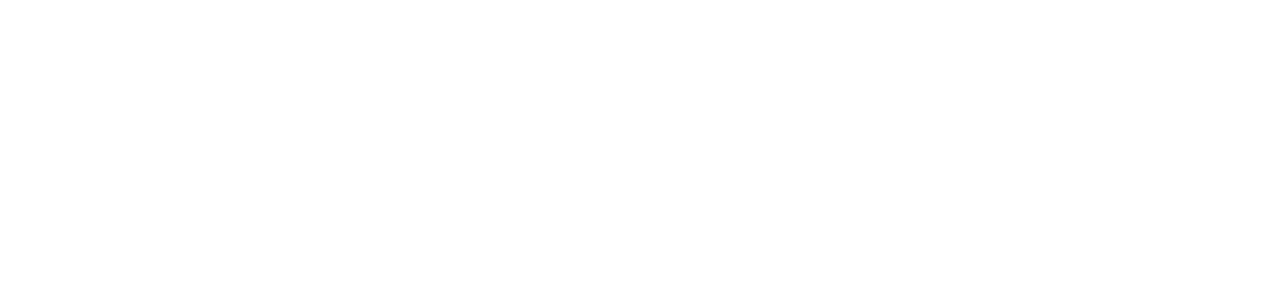
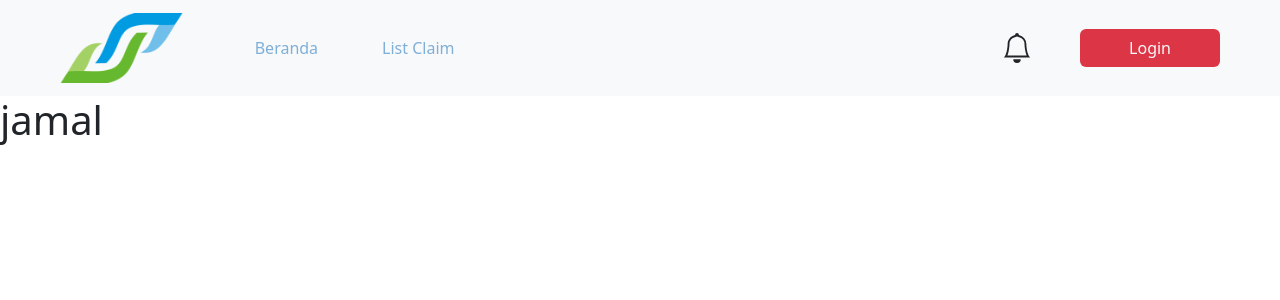
Before and after one commit to raihanrahman90/LostFoundAngkasaPura-FE, a React (Create React App) app: page /HomePage in a window 1280 px wide. Before the commit this address had no page. Shown: the top 300 px of the page. Built offline with nearby package versions, Linux system fonts and the light colour scheme.

Commit message:
update user

```diff
--- a/package.json
+++ b/package.json
@@ -12,6 +12,7 @@
     "react-bootstrap": "^2.8.0",
     "react-chartjs-2": "^5.2.0",
     "react-dom": "^18.2.0",
+    "react-icons": "^4.10.1",
     "react-router": "^6.14.2",
     "react-router-dom": "^6.14.2",
     "react-scripts": "5.0.1",
--- a/src/App.js
+++ b/src/App.js
@@ -6,6 +6,12 @@
 import AddItem from "./Page/Admin/AddItem";
 import Dashboard from "./Page/Admin/Dashboard";
 import CustomReport from "./Page/Admin/CustomReport";
+
+
+// user
+import HomePage from "./Page/User/HomePage";
+import Headers from "./Page/User/Headers";
+
 
 function App() {
 
@@ -20,6 +26,9 @@
           <Route path="/admin/AddItem" element={<AddItem />} />
           <Route path="/admin/Dashboard" element={<Dashboard />} />
           <Route path="/admin/CustomReport" element={<CustomReport />} />
+{/* user */}
+          <Route path="/HomePage" element={<HomePage />} />
+
 
 
 
--- /dev/null
+++ b/src/Asset/user.css
@@ -0,0 +1,4 @@
+/* create baground gradasi */
+.bg-gradasi {
+    background: linear-gradient(to right, #00d2ff, #3a7bd5);
+}
--- a/src/Page/Admin/AddItem.jsx
+++ b/src/Page/Admin/AddItem.jsx
@@ -36,12 +36,12 @@
   return (
     <div className="bgDashboard">
       <form className="row  pt-5 pb-5" onSubmit={handleSubmit}>
-        <div className="col-2 ">
+        <div className="col-md-2 ">
           <Navbar />
         </div>
 
         <div
-          className="col-10 pt-5  "
+          className="col-md-10 pt-5 "
           style={{ backgroundColor: "white", borderRadius: "30px" }}
         >
           <h1>ADD ITEM</h1>
@@ -109,7 +109,7 @@
             )}
           </div>
 
-          <input type="submit" value="Submit" className="btn btn-primary float-end  me-5 " />
+          <input type="submit" value="Submit" className="btn btn-primary float-end me-md-5 " />
         </div>
       </form>
     </div>
--- a/src/Page/Admin/Dashboard.jsx
+++ b/src/Page/Admin/Dashboard.jsx
@@ -9,17 +9,17 @@
   return (
     <div className="bgDashboard">
       <div className="row  pt-5 pb-5">
-        <div className="col-2 ">
+        <div className="col-lg-2 col-md-3 col-sm-4">
           <Navbar />
         </div>
 
         <div
-          className="col-10 pt-5  "
+          className="col-lg-10 col-md-9 col-sm-8 pt-5"
           style={{ backgroundColor: "white", borderRadius: "30px" }}
         >
           <h1>Dashboard</h1>
           <div className="row">
-            <div className="col-4 d-flex justify-content-center bg-primary ">
+            <div className="col-lg-4 col-md-4 col-sm-4 d-flex justify-content-center bg-primary mb-4">
               <img src={add_alert} alt="" />
               <div>
                 <h3>Found Item</h3>
@@ -27,7 +27,7 @@
               </div>
             </div>
 
-            <div className="col-4 d-flex justify-content-center bg-danger">
+            <div className="col-lg-4 col-md-4 col-sm-4 d-flex justify-content-center bg-danger mb-4">
               <img src={lab_profile} alt="" />
               <div>
                 <h3>Customer Report</h3>
@@ -35,20 +35,22 @@
               </div>
             </div>
 
-            <div className="col-4 d-flex justify-content-center bg-success  ">
+            <div className="col-lg-4 col-md-4 col-sm-4 d-flex justify-content-center bg-success mb-4">
               <img src={check_circle} alt="" />
               <div>
-                <h3>Complate Case</h3>
+                <h3>Complete Case</h3>
                 <h3>30</h3>
               </div>
             </div>
           </div>
 
-          <div
-            className=" mx-auto d-block"
-            style={{ width: "70%", height: "70%" }}
-          >
+          <div className="mx-auto d-block" style={{ width: "70%", height: "70%" }}>
             <Chart />
+          </div>
+
+          <div>
+            {/* create button download exel dengan posisi tengah */}
+            <button className="btn btn-primary d-block float-end">Download Report</button>
           </div>
         </div>
       </div>
--- a/src/Page/Admin/FoundItem.jsx
+++ b/src/Page/Admin/FoundItem.jsx
@@ -89,12 +89,12 @@
   return (
     <div className="bgDashboard">
       <div className="row  pt-5 pb-5">
-        <div className="col-2 ">
+        <div className="col-lg-2 col-md-3 col-sm-4 ">
           <Navbar />
         </div>
 
         <div
-          className="col-10 pt-5  "
+          className="col-md-10 pt-5  "
           style={{ backgroundColor: "white", borderRadius: "30px" }}
         >
           <h1 className="pb-5 ">Found Item</h1>
--- a/src/Page/Admin/Navbar.jsx
+++ b/src/Page/Admin/Navbar.jsx
@@ -36,17 +36,9 @@
             </span>
           </Link>
         </li>
-        <li className='py-3'>
-          <img src={logo} width={20} height={20} alt='' />
-          <Link style={{ textDecoration: 'none' }} to='/admin/report'>
-            <span className='menu_link '>
-            Report
-            </span>
-          </Link>
-        </li>
       </ul>
 
-      <div className='menu_link_singout' >
+      <div className='menu_link_singout pb-5' >
           <img src={logo} width={20} height={20} alt='' />
           <Link style={{ textDecoration: 'none' }} to='/admin'>
             <span className='menu_link'>
--- /dev/null
+++ b/src/Page/User/Headers.jsx
@@ -0,0 +1,49 @@
+import React from "react";
+import Logo from "../../Asset/logo.png";
+import { BsBell } from "react-icons/bs";
+import '../../Asset/user.css'
+
+export default function Headers() {
+  return (
+    <div>
+      <nav class="navbar navbar-expand-lg navbar-light bg-light">
+        <div class="container-fluid">
+          <a class="navbar-brand ms-5" href="#">
+            <img src={Logo} height={70} />
+          </a>
+          <button
+            class="navbar-toggler"
+            type="button"
+            data-bs-toggle="collapse"
+            data-bs-target="#navbarSupportedContent"
+            aria-controls="navbarSupportedContent"
+            aria-expanded="false"
+            aria-label="Toggle navigation"
+          >
+            <span class="navbar-toggler-icon"></span>
+          </button>
+          <div class="collapse navbar-collapse" id="navbarSupportedContent">
+            <ul class="navbar-nav me-auto mb-2 mb-lg-0">
+              <li class="nav-item ms-5">
+                <a class="nav-link active" aria-current="page" href="#">
+                  Beranda
+                </a>
+              </li>
+              <li class="nav-item ms-5">
+                <a class="nav-link" href="#">
+                  List Claim
+                </a>
+              </li>
+            </ul>
+            <form class="d-flex">
+              <BsBell size={30} className="me-5 mt-1"  />
+              <button class="btn bg-danger text-light pe-5 ps-5 me-5" type="submit">
+                Login
+              </button>
+            </form>
+          </div>
+        </div>
+      </nav>
+    </div>
+  );
+}
--- /dev/null
+++ b/src/Page/User/HomePage.jsx
@@ -0,0 +1,17 @@
+import React from 'react'
+import Headers from './Headers'
+
+export default function HomePage() {
+  return (
+    <div>
+        <div>
+        <Headers />
+        </div>
+
+        <div className='bgdasboard'>
+            <h1>jamal</h1>
+        </div>
+
+    </div>
+  )
+}
```
Also changed, not shown: src/Asset/carbon_notification.png (added), 1 other file (tests, documents, lock files or other folders).
